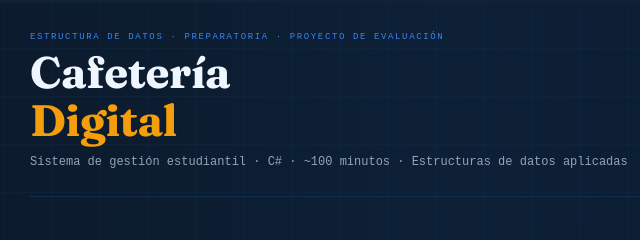
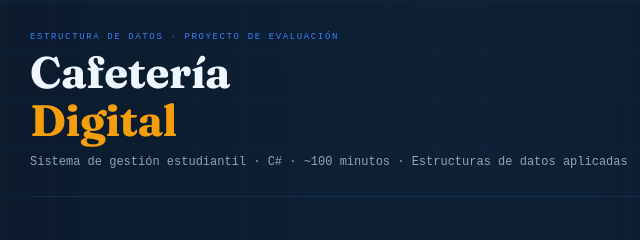
Before and after one commit to joseavera/dataTest, a plain HTML site: page ED_Proyecto_Cafeteria.html in a window 1280 px wide. Shown: the top 240 px of the page, 188-828 px from the left. Drawn offline with Linux system fonts and the light colour scheme; a web font is replaced by a local one.

Commit message:
Update and rename ED_Prepa_Proyecto_Cafeteria.html to ED_Proyecto_Cafeteria.html

```diff
--- a/ED_Prepa_Proyecto_Cafeteria.html
+++ b/ED_Proyecto_Cafeteria.html
@@ -548,7 +548,7 @@ textarea::placeholder,.ans-input::placeholder{color:var(--tx3)}
 ═══════════════════════════════════════════════ -->
 <header class="top-stamp anim">
   <div class="stamp-left">
-    <div class="stamp-proj">Estructura de Datos · Preparatoria · Proyecto de Evaluación</div>
+    <div class="stamp-proj">Estructura de Datos · Proyecto de Evaluación</div>
     <h1 class="stamp-title">Cafetería<br><em>Digital</em></h1>
     <div class="stamp-sub">Sistema de gestión estudiantil · C# · ~100 minutos · Estructuras de datos aplicadas</div>
   </div>
```
